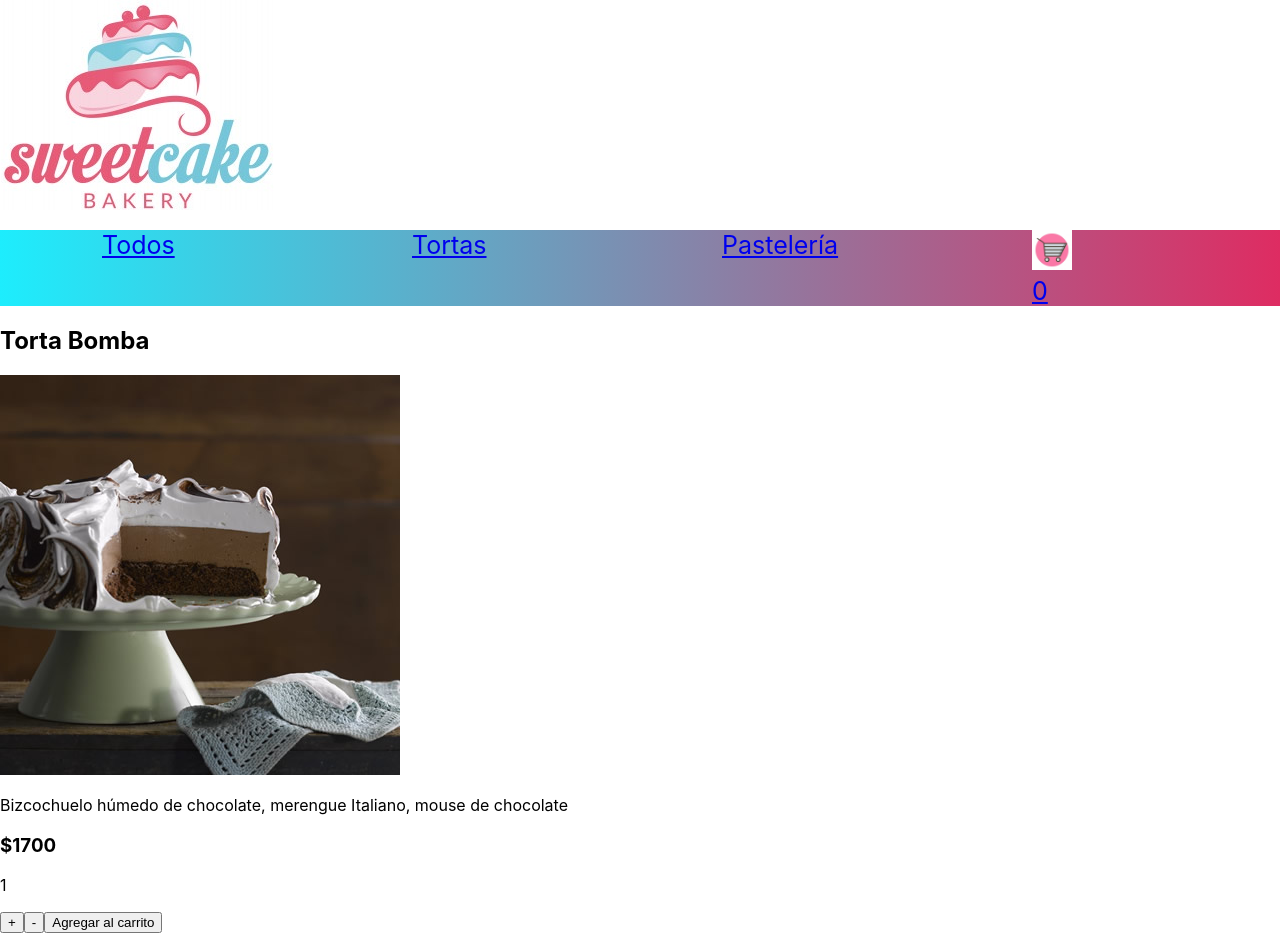
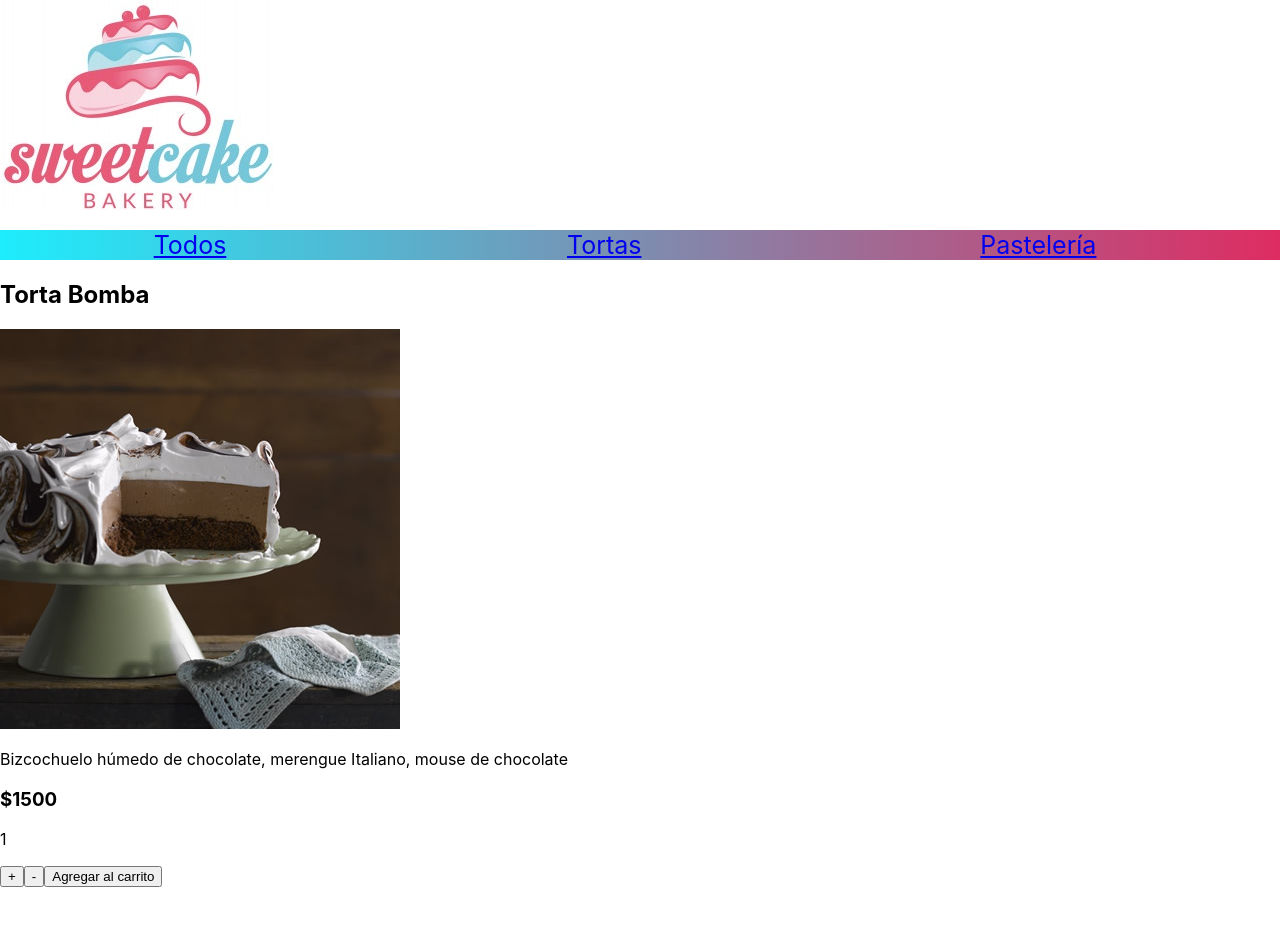
Before and after one commit to mariana-rodrigo/react_desafios, a React (Create React App) app: page /producto/1 in a window 1280 px wide. After the commit the page ends 887 px from the top, so only its background shows below. Built offline with nearby package versions, Linux system fonts and the light colour scheme.

Commit message:
corrección desafío contaxt y desafío cart view

```diff
--- a/src/App.js
+++ b/src/App.js
@@ -6,7 +6,7 @@ import { BrowserRouter, Switch, Route } from 'react-router-dom';
 import ItemDetailComponer from './components/ItemDetailComponer';
 
 import Cart from './components/Cart';
-import CartProvider, { CartContext } from './components/Context'
+import CartProvider from './components/Context'
 
 
 
--- a/src/components/Cart.js
+++ b/src/components/Cart.js
@@ -1,33 +1,73 @@
 import React from 'react'
 import { useCartContext } from './Context'
+import { Link } from "react-router-dom";
 
 const agruparTortas = (cart, nombreDelProducto) => {
-    let cantidadDeTortaBomba = 0;
+    let cantidad = 0;
+
     for (let i = 0; i < cart.length; i++) {
         if (cart[i].producto === nombreDelProducto) {
-            cantidadDeTortaBomba = cantidadDeTortaBomba + cart[i].cantidadDeTortas;
+            cantidad = cantidad + cart[i].cantidadDeTortas;
+
         }
     }
-    return cantidadDeTortaBomba;
+    return cantidad
 }
+
+const sumaPrecio = (cart, nombreDelProducto) => {
+
+    let precioFinal = 0;
+    for (let i = 0; i < cart.length; i++) {
+        if (cart[i].producto === nombreDelProducto) {
+
+            precioFinal=cart[i].precioFinal + precioFinal;
+        }
+    }
+    return  precioFinal
+}
+
+
+
 function uniq(a) {
     return Array.from(new Set(a));
 }
 
 function Cart() {
-    const { cart } = useCartContext();
+    const { cart, eliminarProducto, updateCartCount, count } = useCartContext();
+
+    const eliminarProductoDelCarrito = (productoElegido) => {
+
+        let productosTotales = count-agruparTortas(cart, productoElegido);
+        updateCartCount(productosTotales);
+        eliminarProducto(productoElegido);
+    }
 
     const productosElegidos = cart.map((itemDelCarrito) => itemDelCarrito.producto)
     const productosElegidosSinDuplicados = uniq(productosElegidos);
+    if (cart.length===0){
+        return(
+            <Link to={'/'}><button >
+                Ir a la tienda
+            </button></Link>
+        )
+    }
+    else{
         return (
             <div>
                 <h1> Carrito</h1>
 
                 {productosElegidosSinDuplicados.map((productoElegido) => (
-                <p> {productoElegido} x {agruparTortas(cart, productoElegido)}</p>
+                    <div key ={productoElegido}>
+                        <h3> {productoElegido} x {agruparTortas(cart, productoElegido)} {sumaPrecio(cart, productoElegido)}</h3>
+                        <button onClick={()=> eliminarProductoDelCarrito(productoElegido)}>
+                            Eliminar del carrito
+                        </button>
+                    </div>
                 ))}
             </div>
+
         )
+    }
 }
 
 export default Cart;
--- a/src/components/Context.js
+++ b/src/components/Context.js
@@ -8,7 +8,7 @@ const CartProvider =({children}) => {
 
     const [count, setCount] = useState(0);
     const updateCartCount = (cantidad) => {
-        setCount(previo => previo+cantidad)
+        setCount(cantidad)
 
     }
 
@@ -17,8 +17,21 @@ const CartProvider =({children}) => {
         setCart(cart.concat([producto]))
     }
 
+    const eliminarProducto = (productoAEliminar) => {
+        for (let i = 0; i < cart.length; i++) {
+            if (cart[i].producto === productoAEliminar) {
+
+                cart.splice(i,1)
+            }
+        }
+        setCart(cart);
+    }
+    const restarProducto = () =>{
+        setCount()
+    }
+
     return(
-        <CartContext.Provider value={{  count, updateCartCount, updateCarrito, cart }}>
+        <CartContext.Provider value={{  count, updateCartCount, updateCarrito, cart, eliminarProducto, restarProducto }}>
             {children}
         </CartContext.Provider>
     )
--- a/src/components/ItemCount.js
+++ b/src/components/ItemCount.js
@@ -6,6 +6,7 @@ import React, { useState } from "react"
 function ItemCount(props) {
     const [value, setValue] = useState(1);
     const producto=props.nombreTorta
+    const precio =props.precio
     return (
         <div>
             <p>
@@ -21,7 +22,7 @@ function ItemCount(props) {
                 ? <button className="botonResta" onClick={() => setValue(value - 1)}>-</button>
                 : <button className="botonRestaDeshabilitado"> - </button>
             }
-            <button  onClick={() => props.onAdd(value, producto)}>Agregar al carrito</button>
+            <button  onClick={() => props.onAdd(value, producto, precio)}>Agregar al carrito</button>
         </div>
     )
 
--- a/src/components/ItemDetail.js
+++ b/src/components/ItemDetail.js
@@ -9,20 +9,20 @@ function ItemDetail(props){
 
     const {updateCarrito } = useCartContext();
 
-    const { updateCartCount} = useCartContext();
+    const { updateCartCount, count} = useCartContext();
 
-    const onAdd=(cantidadDeTortas, producto)=>{
+    const onAdd=(cantidadDeTortas, producto, precio)=>{
         setAgregoProducto(true)
 
-        updateCartCount (cantidadDeTortas);
-
-        const productoElegido = {cantidadDeTortas, producto}
+        updateCartCount (cantidadDeTortas + count);
+        const precioFinal= cantidadDeTortas*precio;
+        const productoElegido = {cantidadDeTortas, producto, precioFinal}
 
         updateCarrito(productoElegido)
 
     }
 
-
+const precio = props.precio;
 
 
     if (agregoProducto===true){
@@ -42,10 +42,10 @@ function ItemDetail(props){
                     {props.descripcionTorta}
                 </p>
                 <h3>
-                    {props.precio}
+                    ${precio}
                 </h3>
 
-                <ItemCount stock ={stock} onAdd={onAdd} nombreTorta={props.nombreTorta} />
+                <ItemCount stock ={stock} onAdd={onAdd} nombreTorta={props.nombreTorta} precio ={precio} />
 
             </div>
         )
--- a/src/components/ItemDetailComponer.js
+++ b/src/components/ItemDetailComponer.js
@@ -17,7 +17,7 @@ function ItemDetailComponer() {
           nombre: "Torta Bomba",
           imagen: Bomba,
           descripcion: "Bizcochuelo húmedo de chocolate, merengue Italiano, mouse de chocolate",
-          precio: "$1700",
+          precio: 1500,
           stock: 10
         },
         {
@@ -25,7 +25,7 @@ function ItemDetailComponer() {
           nombre: "Torta Infierno",
           imagen: Infierno,
           descripcion: "Bizcochuelo Red Velvet, crema de Maracuyá y cardamomo ,ganache de chocolate blanco",
-          precio: "$1600",
+          precio: 1600,
           stock: 10
         },
         {
@@ -33,7 +33,7 @@ function ItemDetailComponer() {
           nombre: "Macarons x6",
           imagen: Macarons,
           descripcion: "Super caja customizable: elegí tus propios sabores y armá tu caja como vos quieras!",
-          precio: "$700",
+          precio: 700,
           stock: 10
         },
         {
@@ -41,7 +41,7 @@ function ItemDetailComponer() {
           nombre: "Infierno",
           imagen: Cupcakes,
           descripcion: "Bizcochuelo Red Velvet, crema de Maracuyá y cardamomo ,ganache de chocolate blanco",
-          precio: "$1600",
+          precio: 1600,
           stock: 10
         }
       ]
--- a/src/components/ItemList.jsx
+++ b/src/components/ItemList.jsx
@@ -13,7 +13,7 @@ export default function ItemList(props) {
   return (
     <div className='itemListContainer'>
       {props.tortas.map((torta) => (
-        <Item nombreTorta={torta.nombre} imagenTorta={torta.imagen} precioTorta={torta.precio} idTorta={torta.id} categoriaTorta={torta.categoria}/>
+        <Item key={torta.id} nombreTorta={torta.nombre} imagenTorta={torta.imagen} precioTorta={torta.precio} idTorta={torta.id} categoriaTorta={torta.categoria}/>
       ))}
 
     </div>
--- a/src/components/NavBar.css
+++ b/src/components/NavBar.css
@@ -13,3 +13,6 @@
 .nav{
     background-image: linear-gradient(to left, #de2c62, #1dedfd);
 }
+.cartwidgetOculto{
+    display: none;
+}
--- a/src/components/NavBar.js
+++ b/src/components/NavBar.js
@@ -2,13 +2,13 @@ import './NavBar.css'
 import './CartWidget.js'
 import CartWidget from './CartWidget.js'
 import {Link} from'react-router-dom'
-import  {CartContext, useCartContext} from './Context'
-import React, {useContext} from 'react'
+import  { useCartContext} from './Context'
+
 
 
 function NavBar() {
     const {  count } = useCartContext();
-
+    if (count > 0){
         return (
 
             <nav>
@@ -28,7 +28,27 @@ function NavBar() {
 
             </nav>
 
-    );
+        )
+    } else {
+        return(
+            <nav>
+
+                    <div className='nav'>
+
+                        <ul className="listaNav">
+                            <li className="elementoListaNav"><Link to={'/'}>Todos</Link></li>
+                            <li className="elementoListaNav"><Link to={'/tortas'}> Tortas </Link></li>
+                            <li className="elementoListaNav"> <Link to={'/pasteleria'}>Pastelería </Link></li>
+
+                            <li className="elementoListaNav cartwidgetOculto"><Link to={'/cart'}><CartWidget/>{count}</Link></li>
+
+
+                        </ul>
+                    </div>
+
+            </nav>
+        )
+    }
 }
 
 export default NavBar;
```
Lines whose indentation alone changed are shown as unchanged.
